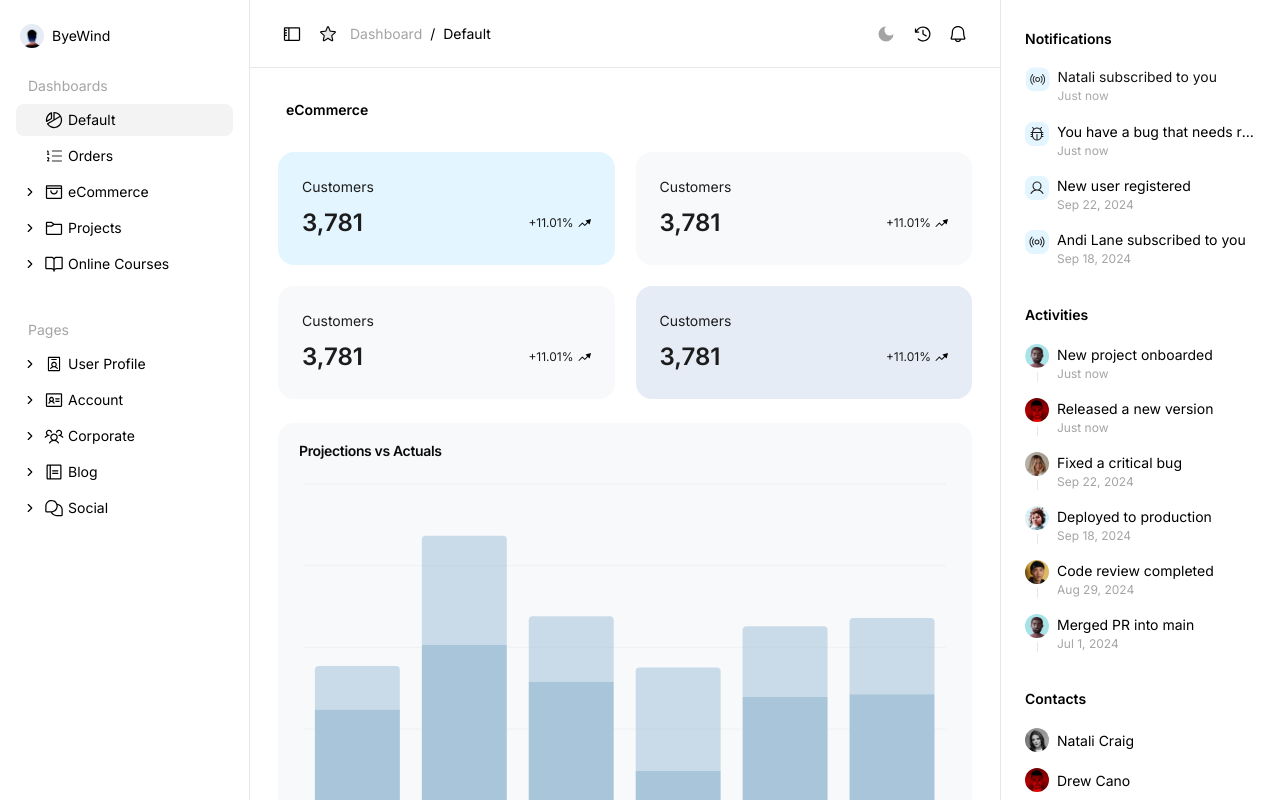
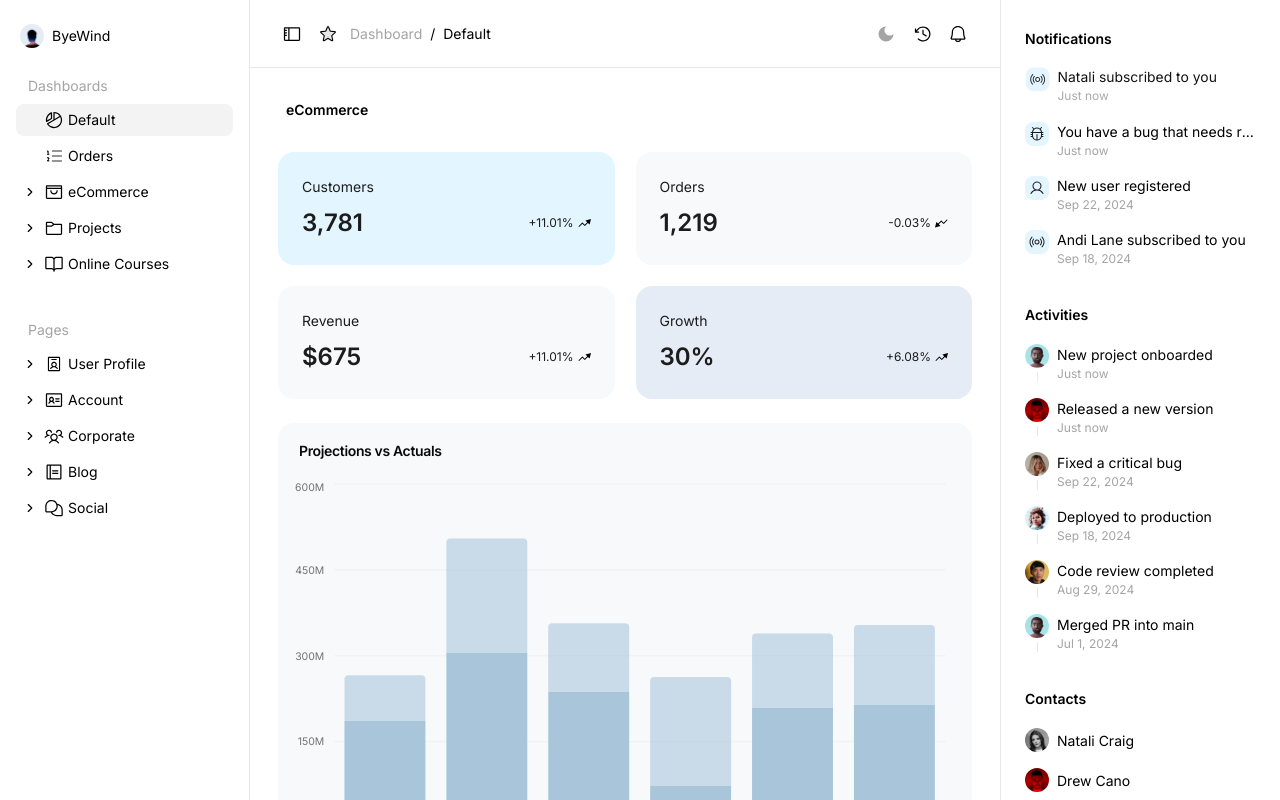
Before and after one commit to harsh-1923/juspay, a React (Vite) app in the folder client/: page /default in a window 1280 px wide. Built offline with nearby package versions, Linux system fonts and the light colour scheme.

Commit message:
Fix chat data

```diff
--- a/client/src/Components/Charts/StackChart/StackChart.tsx
+++ b/client/src/Components/Charts/StackChart/StackChart.tsx
@@ -1,6 +1,6 @@
 "use client";
 
-import { Bar, BarChart, CartesianGrid, XAxis } from "recharts";
+import { Bar, BarChart, CartesianGrid, XAxis, YAxis } from "recharts";
 
 import { Card, CardContent, CardHeader, CardTitle } from "../../ui/card";
 import {
@@ -13,21 +13,21 @@ import {
 export const description = "A stacked bar chart with a legend";
 
 const chartData = [
-  { month: "January", desktop: 186, mobile: 80 },
-  { month: "February", desktop: 305, mobile: 200 },
-  { month: "March", desktop: 237, mobile: 120 },
-  { month: "April", desktop: 73, mobile: 190 },
-  { month: "May", desktop: 209, mobile: 130 },
-  { month: "June", desktop: 214, mobile: 140 },
+  { month: "January", projections: 186, actuals: 80 },
+  { month: "February", projections: 305, actuals: 200 },
+  { month: "March", projections: 237, actuals: 120 },
+  { month: "April", projections: 73, actuals: 190 },
+  { month: "May", projections: 209, actuals: 130 },
+  { month: "June", projections: 214, actuals: 140 },
 ];
 
 const chartConfig = {
-  desktop: {
-    label: "Desktop",
+  projections: {
+    label: "Projections",
     color: "var(--stacked-chart-1)",
   },
-  mobile: {
-    label: "Mobile",
+  actuals: {
+    label: "Actuals",
     color: "var(--stacked-chart-2)",
   },
 } satisfies ChartConfig;
@@ -38,7 +38,7 @@ const StackedChart = () => {
       <CardHeader>
         <CardTitle>Projections vs Actuals</CardTitle>
       </CardHeader>
-      <CardContent>
+      <CardContent className="ml-[-30px]">
         <ChartContainer config={chartConfig}>
           <BarChart accessibilityLayer data={chartData}>
             <CartesianGrid vertical={false} />
@@ -49,17 +49,23 @@ const StackedChart = () => {
               axisLine={false}
               tickFormatter={(value) => value.slice(0, 3)}
             />
+            <YAxis
+              axisLine={false}
+              tickLine={false}
+              tickMargin={4}
+              tickFormatter={(value) => `${value}M`}
+            />
             <ChartTooltip content={<ChartTooltipContent hideLabel />} />
             <Bar
-              dataKey="desktop"
+              dataKey="projections"
               stackId="a"
-              fill="var(--color-desktop)"
+              fill="var(--color-projections)"
               radius={[0, 0, 4, 4]}
             />
             <Bar
-              dataKey="mobile"
+              dataKey="actuals"
               stackId="a"
-              fill="var(--color-mobile)"
+              fill="var(--color-actuals)"
               radius={[4, 4, 0, 0]}
             />
           </BarChart>
--- a/client/src/Components/Charts/TwoLineChart/TwoLineChart.tsx
+++ b/client/src/Components/Charts/TwoLineChart/TwoLineChart.tsx
@@ -1,7 +1,7 @@
 "use client";
 import "../charts.css";
 
-import { CartesianGrid, Line, LineChart, XAxis } from "recharts";
+import { CartesianGrid, Line, LineChart, XAxis, YAxis } from "recharts";
 
 import { Card, CardContent, CardHeader, CardTitle } from "../../ui/card";
 import {
@@ -11,12 +11,10 @@ import {
   ChartTooltipContent,
 } from "../../ui/chart";
 
-export const description = "A multiple line chart";
-
 interface ChartDataItem {
   month: string;
-  desktop: number;
-  mobile: number;
+  revenue: number;
+  spending: number;
 }
 
 interface TwoLineChartProps {
@@ -24,12 +22,12 @@ interface TwoLineChartProps {
 }
 
 const chartConfig: ChartConfig = {
-  desktop: {
-    label: "Desktop",
+  revenue: {
+    label: "Revenue",
     color: "var(--line-chart-1)",
   },
-  mobile: {
-    label: "Mobile",
+  spending: {
+    label: "Spending",
     color: "var(--line-chart-2)",
   },
 };
@@ -41,7 +39,7 @@ export function TwoLineChart({ chartData }: TwoLineChartProps) {
         <CardTitle>Revenue</CardTitle>
       </CardHeader>
       <CardContent>
-        <ChartContainer config={chartConfig}>
+        <ChartContainer config={chartConfig} className="ml-[-40px]">
           <LineChart
             accessibilityLayer
             data={chartData}
@@ -58,18 +56,19 @@ export function TwoLineChart({ chartData }: TwoLineChartProps) {
               tickMargin={8}
               tickFormatter={(value) => value.slice(0, 3)}
             />
+            <YAxis axisLine={false} tickLine={false} tickMargin={4} />
             <ChartTooltip cursor={false} content={<ChartTooltipContent />} />
             <Line
-              dataKey="desktop"
+              dataKey="revenue"
               type="monotone"
-              stroke="var(--color-desktop)"
+              stroke="var(--color-revenue)"
               strokeWidth={2}
               dot={false}
             />
             <Line
-              dataKey="mobile"
+              dataKey="spending"
               type="monotone"
-              stroke="var(--color-mobile)"
+              stroke="var(--color-spending)"
               strokeWidth={2}
               dot={false}
             />
--- a/client/src/Components/DefaultPageComponents/QuickMetrics/QuickMetrics.tsx
+++ b/client/src/Components/DefaultPageComponents/QuickMetrics/QuickMetrics.tsx
@@ -14,18 +14,18 @@ const QuickMetrics = () => {
             value={378}
           />
           <MetricTile
-            title="Customers"
+            title="Orders"
             unitType="2"
             percentageChange={11.01}
-            value={3781}
+            value={1219}
           />
         </div>
         <div className="flex items-center gap-[16px] debug">
           <MetricTile
-            title="Customers"
+            title="Revenue"
             unitType="1"
             percentageChange={11.01}
-            value={378}
+            value={695}
           />
           <MetricTile
             title="Customers"
--- a/client/src/Components/Directory/Directory.tsx
+++ b/client/src/Components/Directory/Directory.tsx
@@ -3,7 +3,6 @@ import React from "react";
 import * as Accordion from "@radix-ui/react-accordion";
 import { ChevronRight } from "lucide-react";
 import { useLocation, useNavigate } from "react-router-dom";
-import { toast } from "sonner";
 
 interface SubItem {
   name: string;
@@ -29,11 +28,9 @@ const Directory: React.FC<DirectoryViewProps> = ({
   const navigate = useNavigate();
 
   const handleClick = (item: DirectoryItem) => {
-    if (item.subs.length > 0 || !item.link || item.link === "") {
-      toast("Action Triggered");
+    if (!item.link || item.link === "") {
       return;
     }
-    console.log(item.link);
     navigate(item.link);
   };
   const renderDirectory = (items: DirectoryItem[]) => {
--- a/client/src/Pages/DefaultPage/DefaultPage.tsx
+++ b/client/src/Pages/DefaultPage/DefaultPage.tsx
@@ -117,26 +117,28 @@ const QuickMenu = () => {
           </div>
           <div>
             <MetricTile
-              title="Customers"
-              value={3781}
-              percentageChange={11.01}
+              title="Orders"
+              value={1219}
+              percentageChange={-0.03}
               type="2"
             />
           </div>
           <div>
             <MetricTile
-              title="Customers"
-              value={3781}
+              title="Revenue"
+              value={675}
               percentageChange={11.01}
               type="2"
+              unitType="$"
             />
           </div>
           <div>
             <MetricTile
-              title="Customers"
-              value={3781}
-              percentageChange={11.01}
+              title="Growth"
+              value={30.21}
+              percentageChange={6.08}
               type="3"
+              unitType="%"
             />
           </div>
         </div>
@@ -156,12 +158,18 @@ const RevenueMetrics = ({
   showCompactDashboard: boolean;
 }) => {
   const chartData = [
-    { month: "January", desktop: 186, mobile: 80 },
-    { month: "February", desktop: 305, mobile: 200 },
-    { month: "March", desktop: 237, mobile: 120 },
-    { month: "April", desktop: 73, mobile: 190 },
-    { month: "May", desktop: 209, mobile: 130 },
-    { month: "June", desktop: 214, mobile: 140 },
+    { month: "January", revenue: 186, spending: 80 },
+    { month: "February", revenue: 305, spending: 200 },
+    { month: "March", revenue: 237, spending: 120 },
+    { month: "April", revenue: 73, spending: 130 },
+    { month: "June", revenue: 214, spending: 140 },
+  ];
+
+  const revenueData = [
+    { location: "New York", revenue: "72" },
+    { location: "San Francisco", revenue: "39" },
+    { location: "Sydney", revenue: "25" },
+    { location: "Singapore", revenue: "61" },
   ];
   return (
     <div className="metrics-wrapper">
@@ -174,23 +182,21 @@ const RevenueMetrics = ({
       {!showCompactDashboard && (
         <div className="w-1/3 df-info-card">
           <div className="info-card-header">
-            <h2>Top Selling Products</h2>
+            <h2>Revenue by Locations</h2>
           </div>
           <div className="w-full flex items-center justify-center">
             <Map />
           </div>
           <div className="w-full text-[12px]">
-            {Array(4)
-              .fill(0)
-              .map(() => (
-                <div className="w-full py-[5px]">
-                  <h2 className="w-full flex items-center justify-between">
-                    <span>New York</span>
-                    <span>New York</span>
-                  </h2>
-                  <ProgressBar val={40} totalVal={100} />
-                </div>
-              ))}
+            {revenueData.map((data) => (
+              <div className="w-full py-[5px]">
+                <h2 className="w-full flex items-center justify-between">
+                  <span>{data.location}</span>
+                  <span>{data.revenue}K</span>
+                </h2>
+                <ProgressBar val={Number(data.revenue)} totalVal={100} />
+              </div>
+            ))}
           </div>
         </div>
       )}
```
